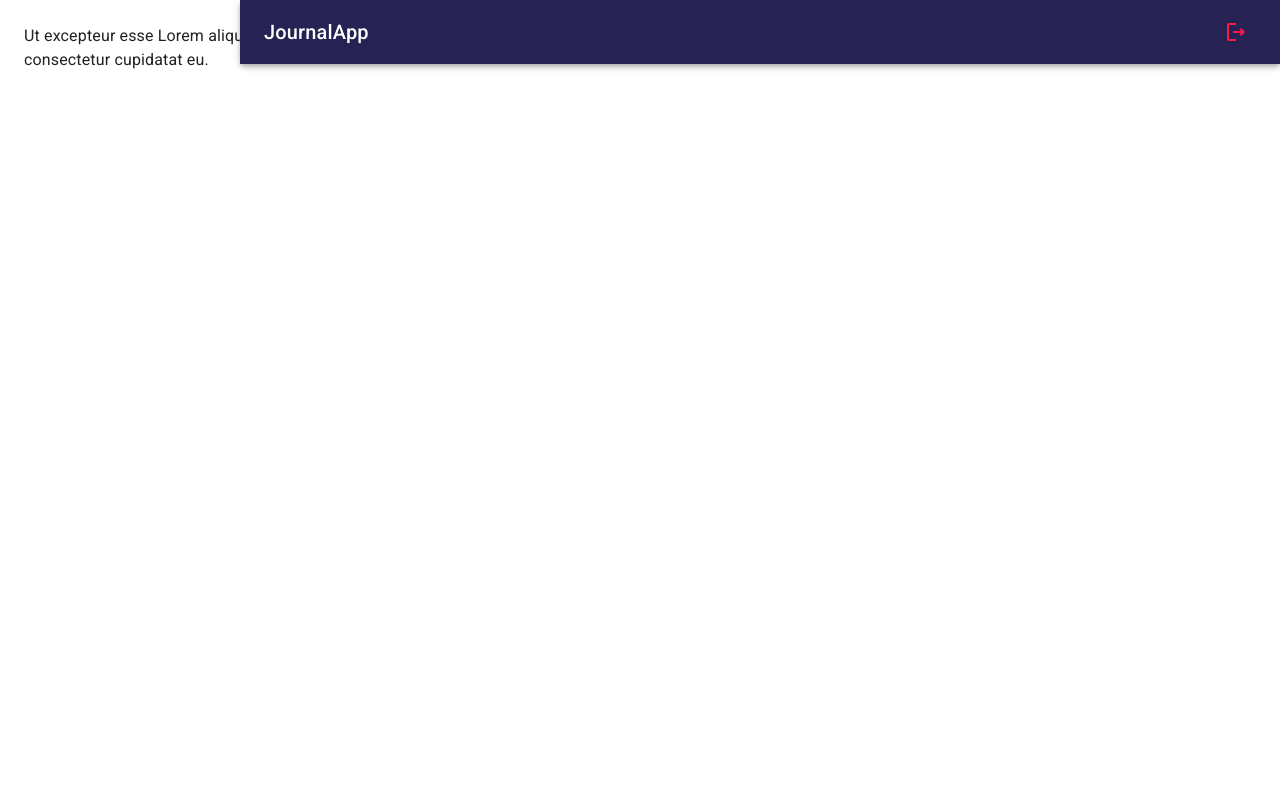
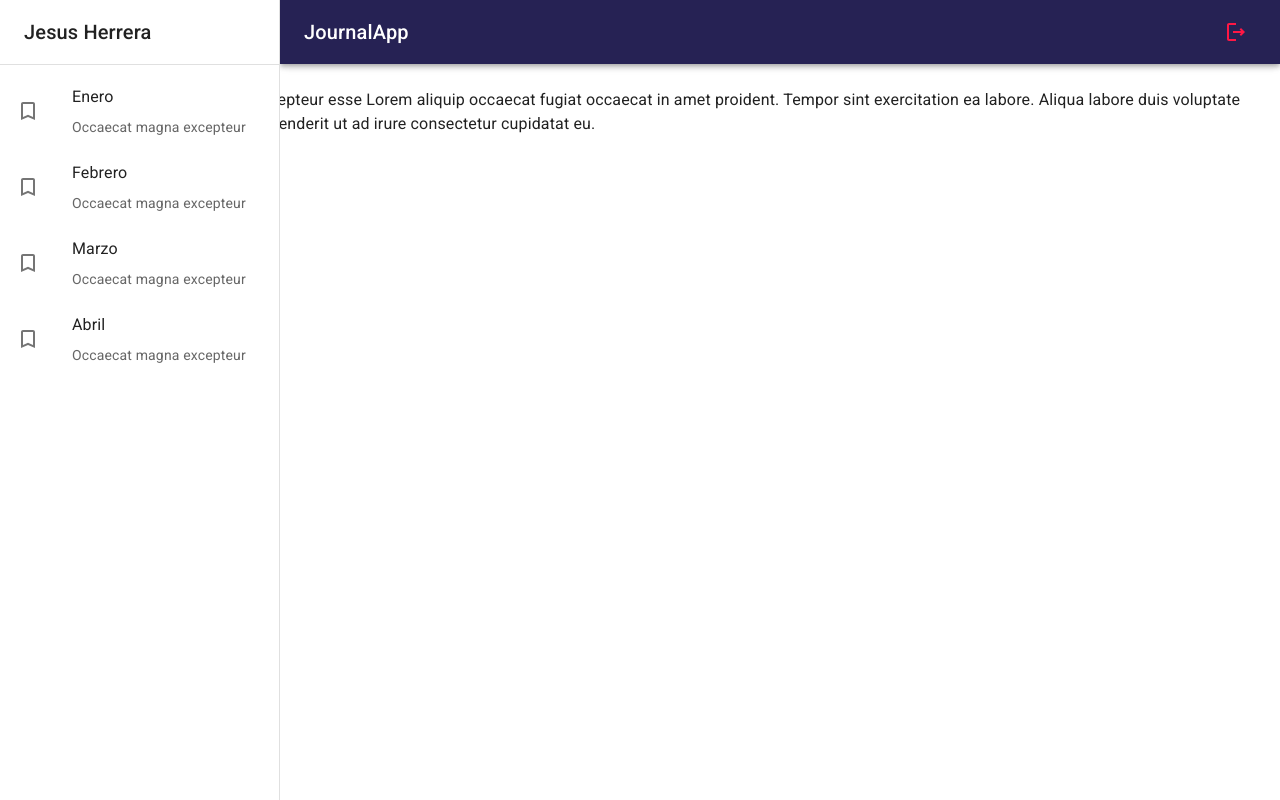
Before and after one commit to king-beard/journal-app, a React (Vite) app: page / in a window 1280 px wide. Built offline with nearby package versions, Linux system fonts and the light colour scheme.

Commit message:
add SideBar

```diff
--- /dev/null
+++ b/src/journal/components/SideBar.jsx
@@ -0,0 +1,47 @@
+import { TurnedInNot } from "@mui/icons-material";
+import { Box, Divider, Drawer, Grid2, List, ListItem, ListItemButton, ListItemIcon, ListItemText, Toolbar, Typography } from "@mui/material"
+
+const months = ['Enero', 'Febrero', 'Marzo', 'Abril'];
+
+export const SideBar = ({ drawerWith }) => {
+  return (
+    <Box
+      component="nav"
+      sx={{ width: { sm: drawerWith, flexShrink: { sm: 0 } } }}
+    >
+      <Drawer
+        variant="permanent"
+        open
+        sx={{
+          display : { xs: 'block' },
+          '& .MuiDrawer-paper' : { boxSizing: 'border-box', width: drawerWith }
+        }}
+      >
+        <Toolbar>
+          <Typography variant="h6" noWrap component="div">
+            Jesus Herrera
+          </Typography>
+        </Toolbar>
+        <Divider />
+
+        <List>
+         {
+          months.map( text => (
+            <ListItem key={text} disablePadding>
+              <ListItemButton>
+                <ListItemIcon>
+                  <TurnedInNot />
+                </ListItemIcon>
+                <Grid2 container>
+                  <ListItemText primary={text}></ListItemText>
+                  <ListItemText secondary={"Occaecat magna excepteur"}></ListItemText>
+                </Grid2>
+              </ListItemButton>
+            </ListItem>
+          ))
+         }
+        </List>
+      </Drawer>
+    </Box>
+  )
+}
--- a/src/journal/components/index.js
+++ b/src/journal/components/index.js
@@ -1 +1,2 @@
 export * from './NavBar'
+export * from './SideBar'
--- a/src/journal/layout/JournalLayout.jsx
+++ b/src/journal/layout/JournalLayout.jsx
@@ -1,19 +1,18 @@
-import { Box } from "@mui/material"
-import { NavBar } from "../components";
+import { Box, Toolbar } from "@mui/material"
+import { NavBar, SideBar } from "../components";
 
-const drawerWith = 240;
+const drawerWith = 280;
 
 export const JournalLayout = ({ children }) => {
   return (
     <Box sx={{ display: 'flex' }}>
-      {/* Navbar */}
-      <NavBar drawerWith={drawerWith}/>
-      {/* Sidebar */}
+      <NavBar drawerWith={drawerWith} />
+      <SideBar drawerWith={drawerWith} />
       <Box
         component="main"
         sx={{ flexGrow: 1, p: 3 }}
       >
-        {/* Toolbar */}
+        <Toolbar/>
 
         {children}
 
```
